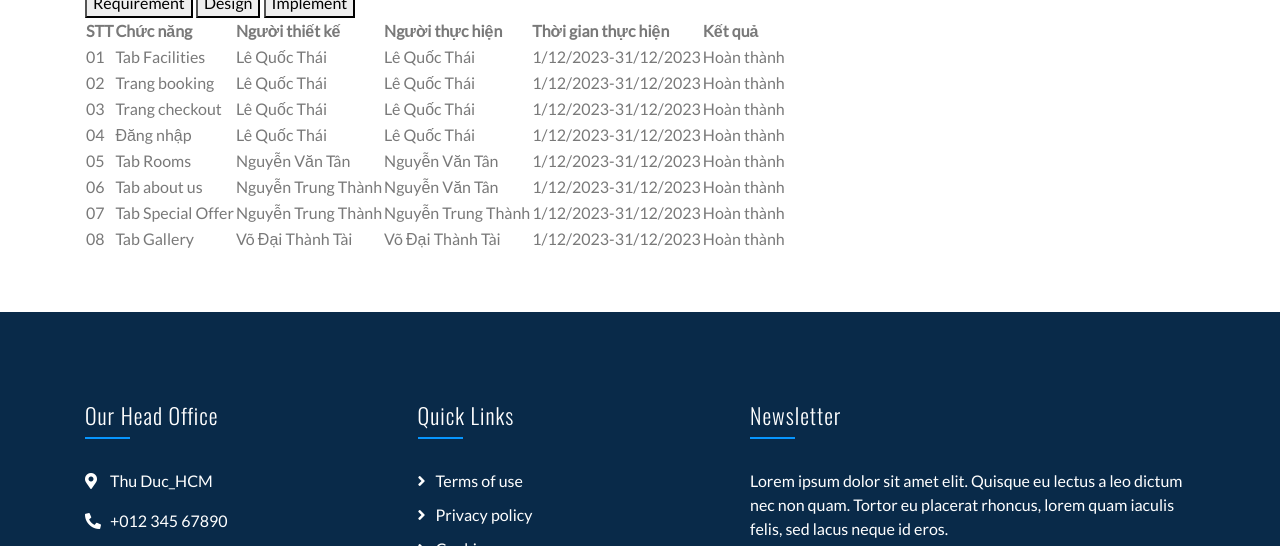
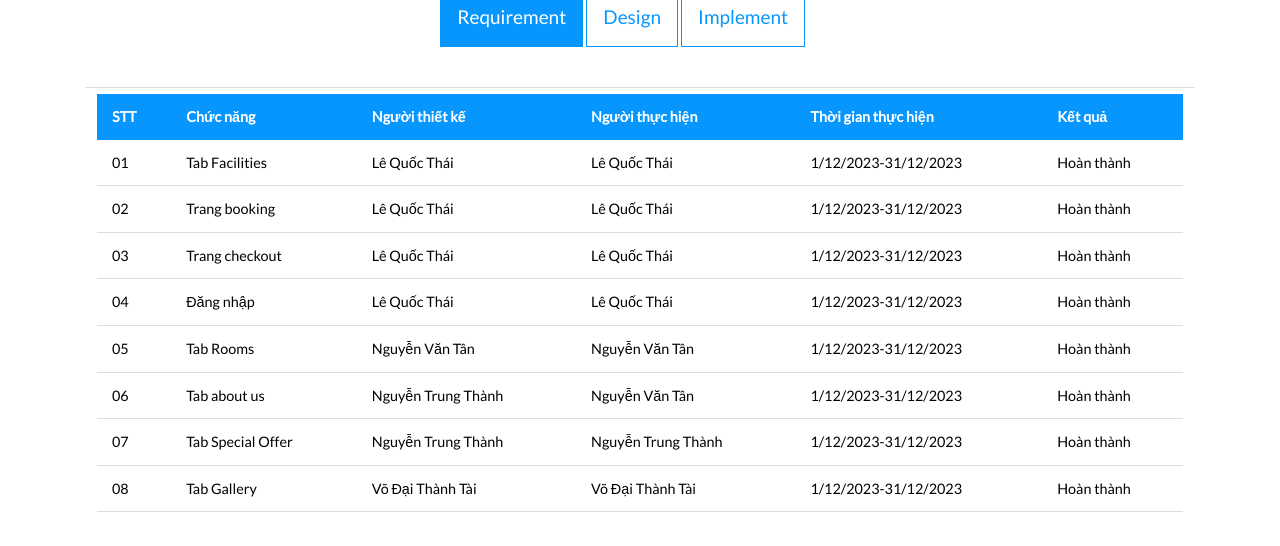
Before and after one commit to lquocthai/HCI2024_GROUP15, a website with bundled scripts: page project.html in a window 1280 px wide. Shown: the part 186-732 px from the top of the page. Built offline with nearby package versions, Linux system fonts and the light colour scheme.

Commit message:
upload file

```diff
--- /dev/null
+++ b/css/styleProject.css
@@ -0,0 +1,96 @@
+body {
+    color: #797979;
+    background: #ffffff;
+    font-family: 'Lato', sans-serif;
+}
+.contact {
+    position: relative;
+    width: 100%;
+    padding: 45px 0 15px 0;
+}
+.container {
+    width: 100%;
+    padding-right: 15px;
+    padding-left: 15px;
+    margin-right: auto;
+    margin-left: auto;
+}
+.row {
+    display: -ms-flexbox;
+    display: flex;
+    -ms-flex-wrap: wrap;
+    flex-wrap: wrap;
+    margin-right: -15px;
+    margin-left: -15px;
+}
+div.tab {
+    overflow: hidden;
+    background-color: white;
+    margin-left: 32%;
+    margin-bottom: 40px;
+}
+div.tab button {
+    background-color: white;
+    float: none;
+    border: none;
+    outline: none;
+    cursor: pointer;
+    padding: 14px 16px;
+    transition: 0.3s;
+    font-size: 19px;
+    color: #0796fe;
+    font-weight: 600px;
+    border: 1.5px solid #0796fe;
+}
+div.tab button.active {
+    background-color: #0796fe;
+    color: white;
+}
+.tabcontent {
+    display: none;
+    padding: 6px 12px;
+    border-top: 1px solid #ddd;
+    background-color: white;
+    color: #000;
+    overflow: auto;
+    min-height: auto;
+}
+.content-table {
+    border-collapse: collapse;
+    font-size: 0.9em;
+    margin-left: 0%;
+    width: 100%;
+    height: 100%;
+    overflow: hidden;
+}
+.content-table thead tr {
+    background-color: #0796fe;
+    color: #ffffff;
+    text-align: left;
+    font-weight: bold;
+}
+.content-table th, .content-table td {
+    padding: 12px 15px;
+}
+.content-table tbody tr {
+    border-bottom: 1px solid #dddddd;
+}
+.Design .collapsible {
+    background-color: #0796fe;
+    color: white;
+    cursor: pointer;
+    padding: 18px;
+    width: 1150px;
+    border: none;
+    text-align: left;
+    outline: none;
+    font-size: 15px;
+}
+.download-img-btn {
+    background-color: #0796fe;
+    padding: 20px;
+    border-radius: 5px;
+}
+.download-img-btn:hover {
+    background-color: #ccc;
+}
--- a/project.html
+++ b/project.html
@@ -38,18 +38,18 @@
     <!-- Vendor CSS Files -->
     <link href="assetsss/" rel="stylesheet">
     <!-- <link href="assetsss/vendor/bootstrap/css/bootstrap.min.css" rel="stylesheet"> -->
-    <link href="assetsss/vendor/bootstrap-icons/bootstrap-icons.css" rel="stylesheet">
+    <!-- <link href="assetsss/vendor/bootstrap-icons/bootstrap-icons.css" rel="stylesheet">
     <link href="assetsss/vendor/boxicons/css/boxicons.min.css" rel="stylesheet">
     <link href="assetsss/vendor/glightbox/css/glightbox.min.css" rel="stylesheet">
     <link href="assetsss/vendor/remixicon/remixicon.css" rel="stylesheet">
     <link href="assetsss/vendor/swiper/swiper-bundle.min.css" rel="stylesheet">
-    <link rel="stylesheet" href="../maxcdn.bootstrapcdn.com/font-awesome/4.4.0/css/font-awesome.min.css" />
+    <link rel="stylesheet" href="../maxcdn.bootstrapcdn.com/font-awesome/4.4.0/css/font-awesome.min.css" /> -->
 
 
     <!-- Template Main CSS File -->
     <!-- <link href="assetsss/css/style.css" rel="stylesheet"> -->
-    <link href="assetsss/css/diary.css" rel="stylesheet">
-    <link rel="stylesheet" href="assetsss/css/styleProject.css">
+    <!-- <link href="assetsss/css/diary.css" rel="stylesheet"> -->
+    <link rel="stylesheet" href="css/styleProject.css">
 
 
 
@@ -59,7 +59,7 @@
 
 
 
-    <link rel="stylesheet" href="./assets/css/styleProject.css">
+    <link rel="stylesheet" href="css/styleProject.css">
     <!-- =======================================================
   * Template Name: Bethany - v4.7.0
   * Template URL: https://bootstrapmade.com/bethany-free-onepage-bootstrap-theme/
```
